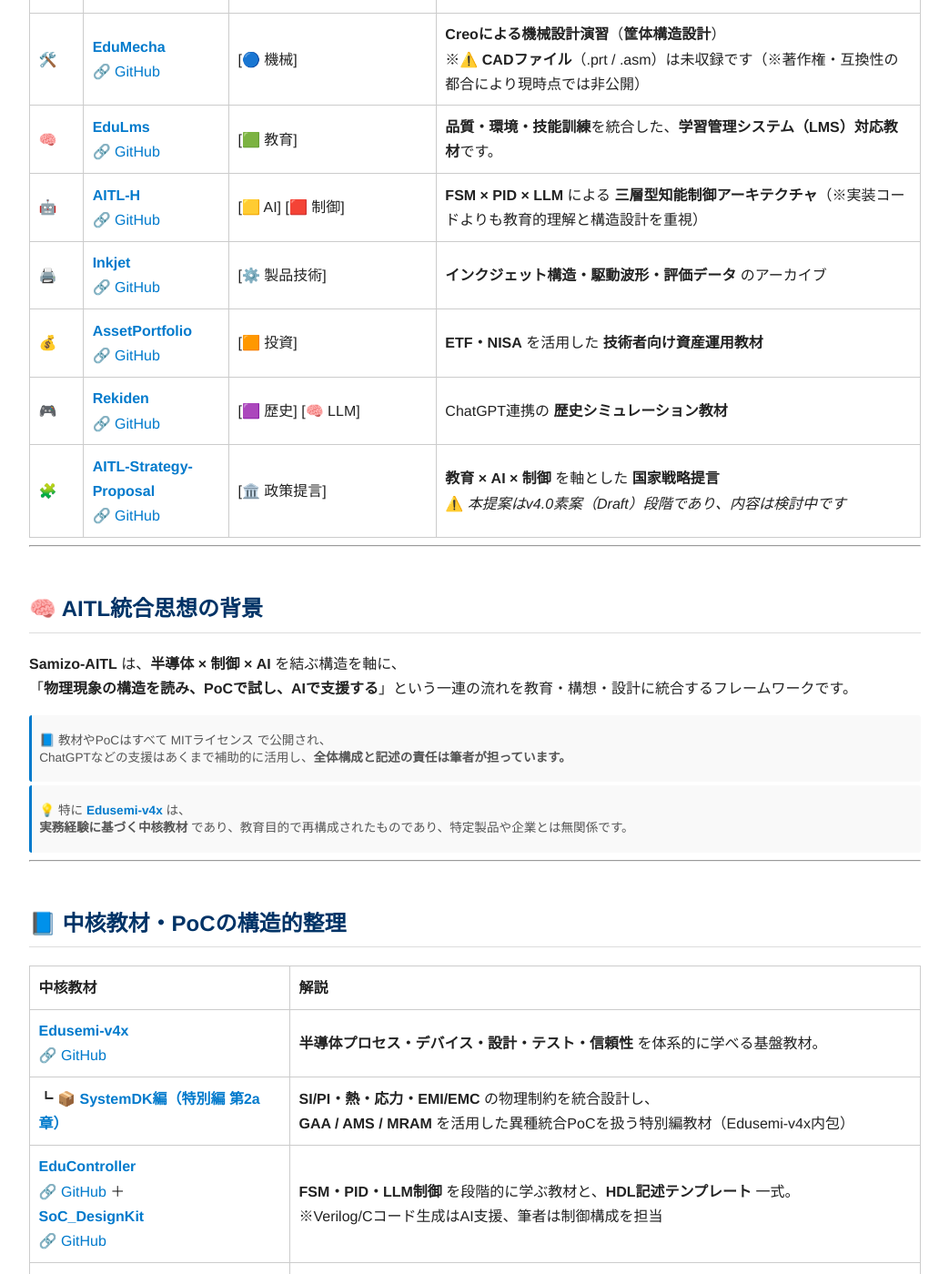
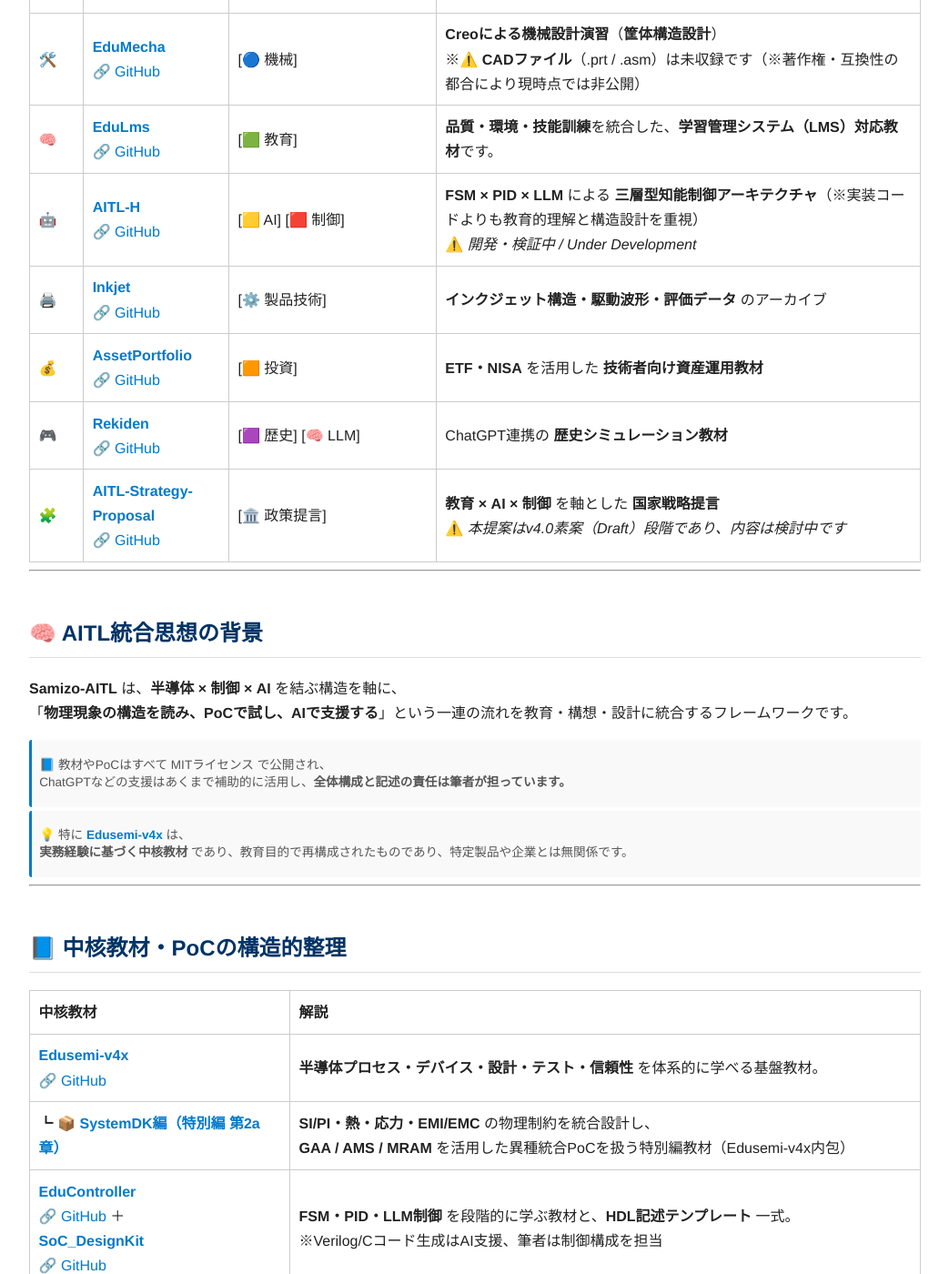
Before and after one commit to Samizo-AITL/Samizo-AITL.github.io, a Jekyll site: the page built from index.md, in a window 1280 px wide and 1400 px high, scrolled down 1184 px. Shown: the whole window at 91% size, without its empty margins (118-1161 px from the left). Built offline with Jekyll 4.4.1, drawn with Linux system fonts in a browser that asks for light colours; some of the changed text lies outside the part shown.

Commit message:
Update index.md

```diff
--- a/index.md
+++ b/index.md
@@ -37,7 +37,7 @@
 | 🎛️ | **[EduController](https://samizo-aitl.github.io/EduController/)**<br>🔗 [GitHub](https://github.com/Samizo-AITL/EduController) | [🟥 制御] [🟨 AI] | **PID制御〜LLM統合** までを扱う **制御×AI教材**（※FSMやLLM制御に関するHDL記述はAI支援に基づき、構造設計・教育目的で構成） |
 | 🛠️ | **[EduMecha](https://samizo-aitl.github.io/EduMecha/)**<br>🔗 [GitHub](https://github.com/Samizo-AITL/EduMecha) | [🔵 機械] | **Creoによる機械設計演習**（**筐体構造設計**）<br>※⚠️ **CADファイル**（.prt / .asm）は未収録です（※著作権・互換性の都合により現時点では非公開） |
 | 🧠 | **[EduLms](https://samizo-aitl.github.io/EduLms/)**<br>🔗 [GitHub](https://github.com/Samizo-AITL/EduLms) | [🟩 教育] | **品質・環境・技能訓練**を統合した、**学習管理システム（LMS）対応教材**です。 |
-| 🤖 | **[AITL-H](https://samizo-aitl.github.io/AITL-H/)**<br>🔗 [GitHub](https://github.com/Samizo-AITL/AITL-H) | [🟨 AI] [🟥 制御] | **FSM × PID × LLM** による **三層型知能制御アーキテクチャ**（※実装コードよりも教育的理解と構造設計を重視） |
+| 🤖 | **[AITL-H](https://samizo-aitl.github.io/AITL-H/)**<br>🔗 [GitHub](https://github.com/Samizo-AITL/AITL-H) | [🟨 AI] [🟥 制御] | **FSM × PID × LLM** による **三層型知能制御アーキテクチャ**（※実装コードよりも教育的理解と構造設計を重視）<br>⚠️ *開発・検証中 / Under Development* |
 | 🖨️ | **[Inkjet](https://samizo-aitl.github.io/Inkjet/)**<br>🔗 [GitHub](https://github.com/Samizo-AITL/Inkjet) | [⚙️ 製品技術] | **インクジェット構造・駆動波形・評価データ** のアーカイブ |
 | 💰 | **[AssetPortfolio](https://samizo-aitl.github.io/AssetPortfolio-StartGuide/)**<br>🔗 [GitHub](https://github.com/Samizo-AITL/AssetPortfolio-StartGuide) | [🟧 投資] | **ETF・NISA** を活用した **技術者向け資産運用教材** |
 | 🎮 | **[Rekiden](https://samizo-aitl.github.io/Rekiden/)**<br>🔗 [GitHub](https://github.com/Samizo-AITL/Rekiden) | [🟪 歴史] [🧠 LLM] | ChatGPT連携の **歴史シミュレーション教材** |
@@ -67,7 +67,7 @@
 | **[Edusemi-v4x](https://samizo-aitl.github.io/Edusemi-v4x/)**<br>🔗 [GitHub](https://github.com/Samizo-AITL/Edusemi-v4x) | **半導体プロセス・デバイス・設計・テスト・信頼性** を体系的に学べる基盤教材。|
 | ┗ 📦 **[SystemDK編（特別編 第2a章）](https://samizo-aitl.github.io/Edusemi-v4x/f_chapter2a_systemdk/)** |**SI/PI・熱・応力・EMI/EMC** の物理制約を統合設計し、<br>**GAA / AMS / MRAM** を活用した異種統合PoCを扱う特別編教材（Edusemi-v4x内包） |
 | **[EduController](https://samizo-aitl.github.io/EduController/)**<br>🔗 [GitHub](https://github.com/Samizo-AITL/EduController) ＋<br>**[SoC_DesignKit](https://samizo-aitl.github.io/EduController/SoC_DesignKit_by_ChatGPT/)**<br>🔗 [GitHub](https://github.com/Samizo-AITL/EduController/tree/main/SoC_DesignKit_by_ChatGPT) | **FSM・PID・LLM制御** を段階的に学ぶ教材と、**HDL記述テンプレート** 一式。<br>※Verilog/Cコード生成はAI支援、筆者は制御構成を担当 |
-| **[AITL-H](https://samizo-aitl.github.io/AITL-H/)**<br>🔗 [GitHub](https://github.com/Samizo-AITL/AITL-H) ＋<br>**[PoCマニュアル](https://samizo-aitl.github.io/AITL-H/docs/)**<br>🔗 [GitHub](https://github.com/Samizo-AITL/AITL-H/tree/main/docs) | **三層型知能制御アーキテクチャ（FSM×PID×LLM）** を概念実証（PoC）として再現可能な統合教材 |
+| **[AITL-H](https://samizo-aitl.github.io/AITL-H/)**<br>🔗 [GitHub](https://github.com/Samizo-AITL/AITL-H) ＋<br>**[PoCマニュアル](https://samizo-aitl.github.io/AITL-H/docs/)**<br>🔗 [GitHub](https://github.com/Samizo-AITL/AITL-H/tree/main/docs) | **三層型知能制御アーキテクチャ（FSM×PID×LLM）** を概念実証（PoC）として再現可能な統合教材 <br>⚠️ *開発・検証中 / Under Development*|
 
 <div align="center">
   <img src="./images/core_materials_clean.svg" alt="Core Materials Structure" width="75%">
```
